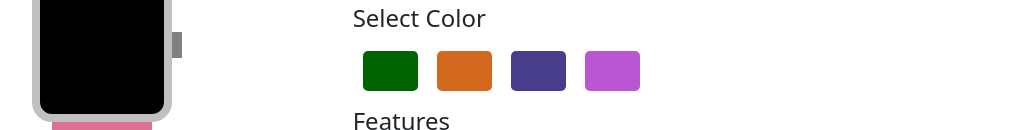
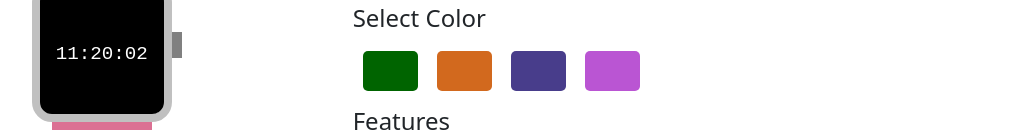
Before and after one commit to ANUSHADEVARAPU/SmartWatch, a plain HTML site: page index.html in a window 1280 px wide. Shown: the part 168-298 px from the top of the page, without its empty margins (97-1129 px from the left). Drawn offline with nearby package versions, Linux system fonts and the light colour scheme.

Commit message:
Update index.html

```diff
--- a/index.html
+++ b/index.html
@@ -37,6 +37,6 @@
                     <button type="button" class="buy"style="background-color:orange;display:block;">BUY NOW</button>
              </div>
     </div>
-    <script src="/.script.js"></script>
+    <script src="script.js"></script>
 </body>
 </html>
```
